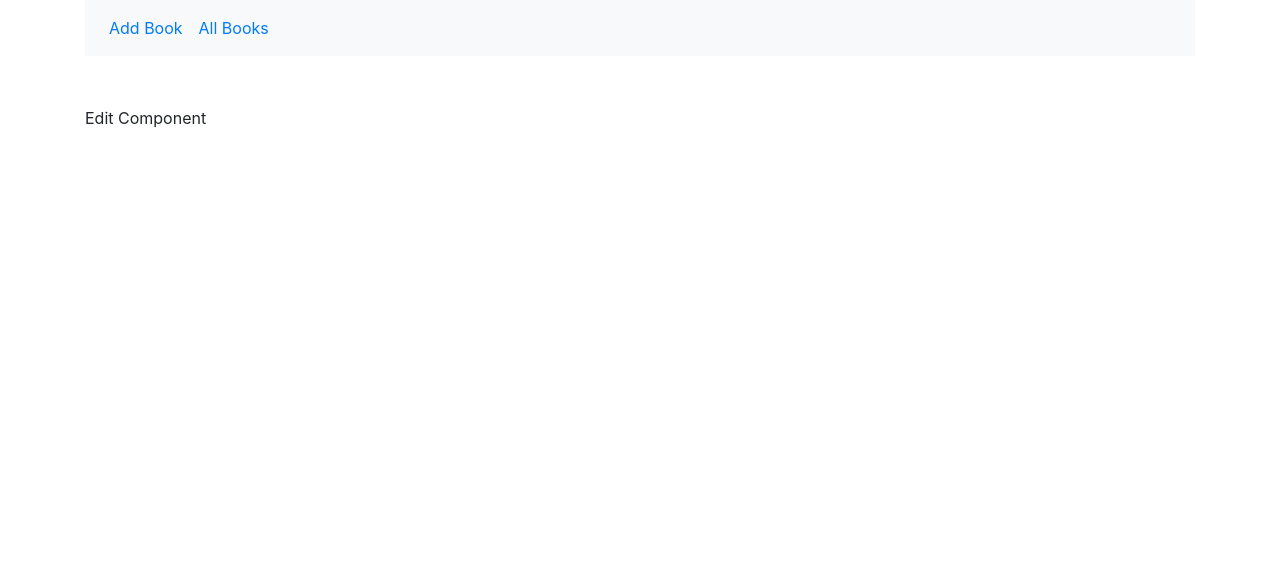
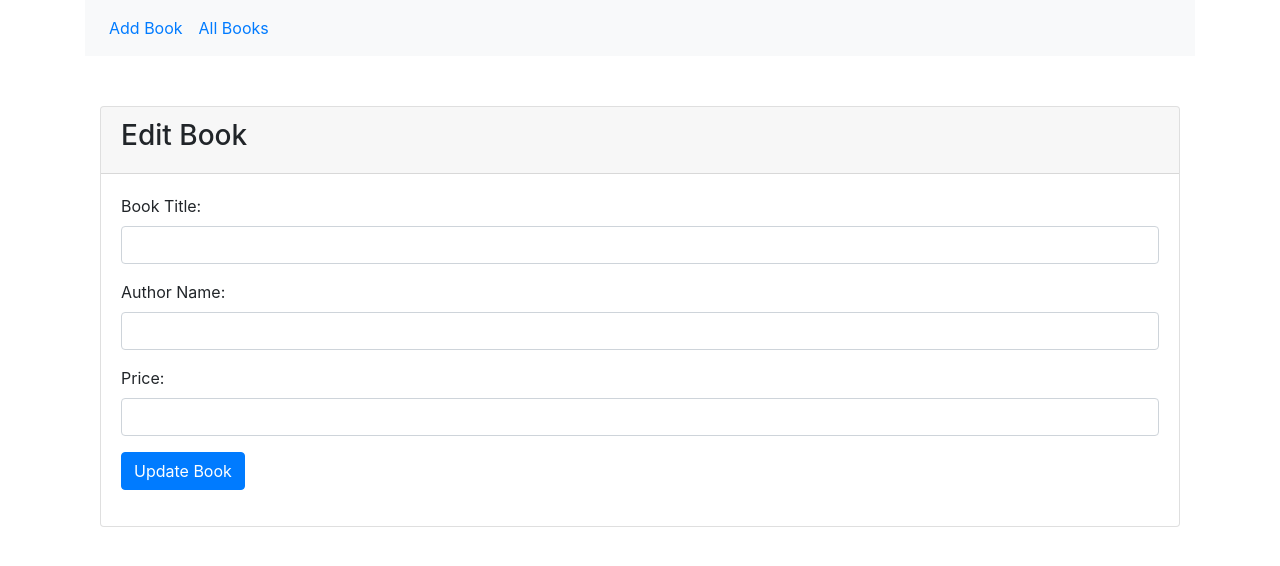
Before and after one commit to elkarouani/vueJS-books-manager, a Vue app: page /edit in a window 1280 px wide. Shown: the top 566 px of the page. Built offline with nearby package versions, Linux system fonts and the light colour scheme; no server answers.

Commit message:
Task: adding updating books functionality

```diff
--- a/expressRoutes/bookRoutes.js
+++ b/expressRoutes/bookRoutes.js
@@ -24,8 +24,8 @@ bookRoutes.route('/update/:id').post((req, res) => {
   Book.findById(req.params.id, (err, book) => {
     if (err || !book) { console.log(err) } else {
       book.book_title = req.body.book_title
-      book.autor_name = req.book.autor_name
-      book.price = req.book.price
+      book.autor_name = req.body.autor_name
+      book.price = req.body.price
 
       book.save().then(book => {
         res.json('Update complete')
--- a/src/views/Edit.vue
+++ b/src/views/Edit.vue
@@ -1,5 +1,46 @@
 <template>
-    <div>
-        Edit Component
+    <div class="container">
+        <div class="card">
+            <div class="card-header">
+                <h3>Edit Book</h3>
+            </div>
+            <div class="card-body">
+                <form @submit.prevent="updateBook">
+                    <div class="form-group">
+                        <label>Book Title:</label>
+                        <input type="text" class="form-control" v-model="book.book_title" />
+                    </div>
+                    <div class="form-group">
+                        <label>Author Name:</label>
+                        <input type="text" class="form-control" v-model="book.autor_name" />
+                    </div>
+                    <div class="form-group">
+                        <label>Price:</label>
+                        <input type="number" class="form-control" v-model="book.price" />
+                    </div>
+                    <div class="form-group">
+                        <input type="submit" class="btn btn-primary" value="Update Book" />
+                    </div>
+                </form>
+            </div>
+        </div>
     </div>
 </template>
+<script>
+export default {
+  data () {
+    return { book: {} }
+  },
+  created: function () { this.getBook() },
+  methods: {
+    getBook () {
+      let uri = 'http://localhost:4000/books/edit/' + this.$route.params.id
+      this.axios.get(uri).then((response) => { this.book = response.data })
+    },
+    updateBook () {
+      let uri = 'http://localhost:4000/books/update/' + this.$route.params.id
+      this.axios.post(uri, this.book).then((response) => { this.$router.push({ name: 'Show' }) })
+    }
+  }
+}
+</script>
--- a/src/views/Show.vue
+++ b/src/views/Show.vue
@@ -18,7 +18,10 @@
                     <td>{{book.book_title}}</td>
                     <td>{{book.autor_name}}</td>
                     <td>{{book.price}}</td>
-                    <td><router-link :to="{name: 'Edit', params: { id: book._id }}" class="btn btn-primary">Edit</router-link></td>
+                    <td>
+                        <router-link :to="{name: 'Edit', params: { id: book._id }}" class="btn btn-primary">Edit</router-link>
+                        <button class="btn btn-danger">Delete</button>
+                    </td>
                 </tr>
             </tbody>
         </table>
@@ -31,14 +34,9 @@ export default {
       books: []
     }
   },
-    created: function()
-    {
-        this.fetchBooks();
-    },
-
+  created: function () { this.fetchBooks() },
   methods: {
-        fetchBooks ()
-        {
+    fetchBooks () {
       let uri = 'http://localhost:4000/books'
       this.axios.get(uri).then(response => {
         this.books = response.data
```
Lines whose indentation alone changed are shown as unchanged.
